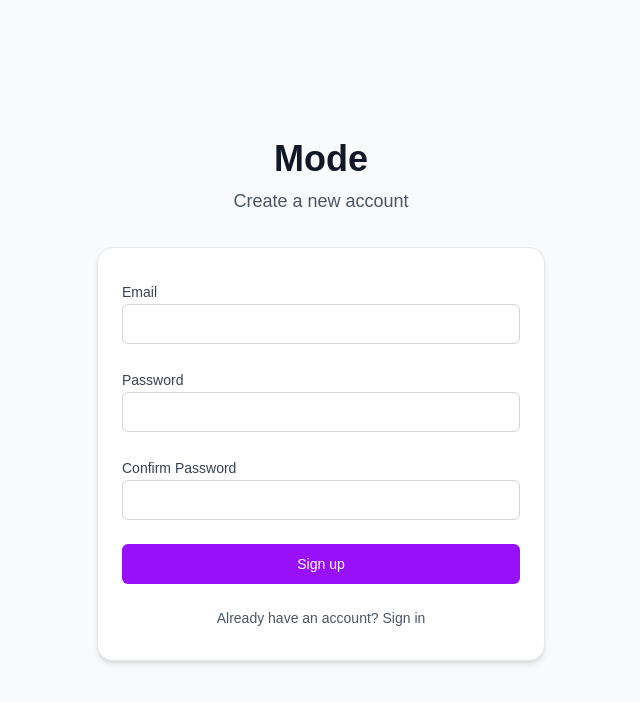
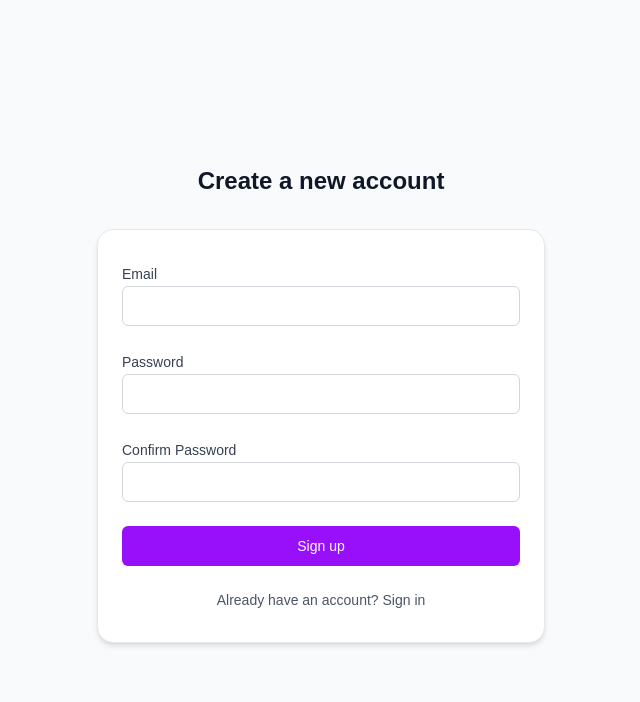
Before and after one commit to diegobq/next-react, a Next.js app: page /signup in a window 1280 px wide. Shown: the top 702 px of the page, without its empty margins (319-959 px from the left). Built offline with nearby package versions, Linux system fonts and the light colour scheme.

Commit message:
improve auth pages

```diff
--- a/app/(auth)/signin/page.tsx
+++ b/app/(auth)/signin/page.tsx
@@ -13,6 +13,7 @@ import {
 import Link from 'next/link'
 // import toast from 'react-hot-toast'
 import { signIn, ActionResponse } from '@/app/(auth)/actions/auth'
+import clsx from 'clsx'
 
 const initialState: ActionResponse = {
   success: false,
@@ -51,9 +52,6 @@ export default function SignInPage() {
   return (
     <div className="min-h-screen flex flex-col justify-center py-12 sm:px-6 lg:px-8 bg-gray-50 dark:bg-[#121212]">
       <div className="sm:mx-auto sm:w-full sm:max-w-md">
-        <h1 className="text-center text-3xl font-extrabold text-gray-900 dark:text-white">
-          Mode
-        </h1>
         <h2 className="mt-2 text-center text-2xl font-bold text-gray-900 dark:text-white">
           Sign in to your account
         </h2>
@@ -76,7 +74,10 @@ export default function SignInPage() {
                 required
                 disabled={isPending}
                 aria-describedby="email-error"
-                className={state?.errors?.email ? 'border-red-500' : ''}
+                className={clsx(
+                  'w-full transition focus:ring-2 focus:ring-primary focus:border-primary',
+                  state?.errors?.email && 'border-red-500'
+                )}
               />
               {state?.errors?.email && (
                 <p id="email-error" className="text-sm text-red-500">
@@ -95,7 +96,10 @@ export default function SignInPage() {
                 required
                 disabled={isPending}
                 aria-describedby="password-error"
-                className={state?.errors?.password ? 'border-red-500' : ''}
+                className={clsx(
+                  'w-full transition focus:ring-2 focus:ring-primary focus:border-primary',
+                  state?.errors?.password && 'border-red-500'
+                )}
               />
               {state?.errors?.password && (
                 <p id="password-error" className="text-sm text-red-500">
--- a/app/(auth)/signup/page.tsx
+++ b/app/(auth)/signup/page.tsx
@@ -51,12 +51,9 @@ export default function SignUpPage() {
   return (
     <div className="min-h-screen flex flex-col justify-center px-4 py-8 bg-gray-50 dark:bg-[#121212] sm:px-6 lg:px-8">
       <div className="mx-auto w-full max-w-sm sm:max-w-md">
-        <h1 className="text-center text-3xl sm:text-4xl font-extrabold text-gray-900 dark:text-white">
-          Mode
-        </h1>
-        <p className="mt-2 text-center text-base sm:text-lg text-gray-600 dark:text-gray-300">
+        <h2 className="mt-2 text-center text-2xl font-bold text-gray-900 dark:text-white">
           Create a new account
-        </p>
+        </h2>
       </div>
 
       <div className="mt-8 mx-auto w-full max-w-sm sm:max-w-md">
--- a/app/(home)/layout.tsx
+++ b/app/(home)/layout.tsx
@@ -12,7 +12,7 @@ export default async function RootLayout({
         <div className="container mx-auto flex h-16 items-center justify-between px-4">
           <div className="flex items-center gap-8">
             <Link href="/" className="text-xl font-bold">
-              Next -React
+              Authentication
             </Link>
           </div>
           <div className="flex items-center gap-4">
--- a/app/layout.tsx
+++ b/app/layout.tsx
@@ -14,7 +14,7 @@ const geistMono = Geist_Mono({
 })
 
 export const metadata: Metadata = {
-  title: 'Next App',
+  title: 'Authentication',
   description: 'Next - React',
 }
 
```
